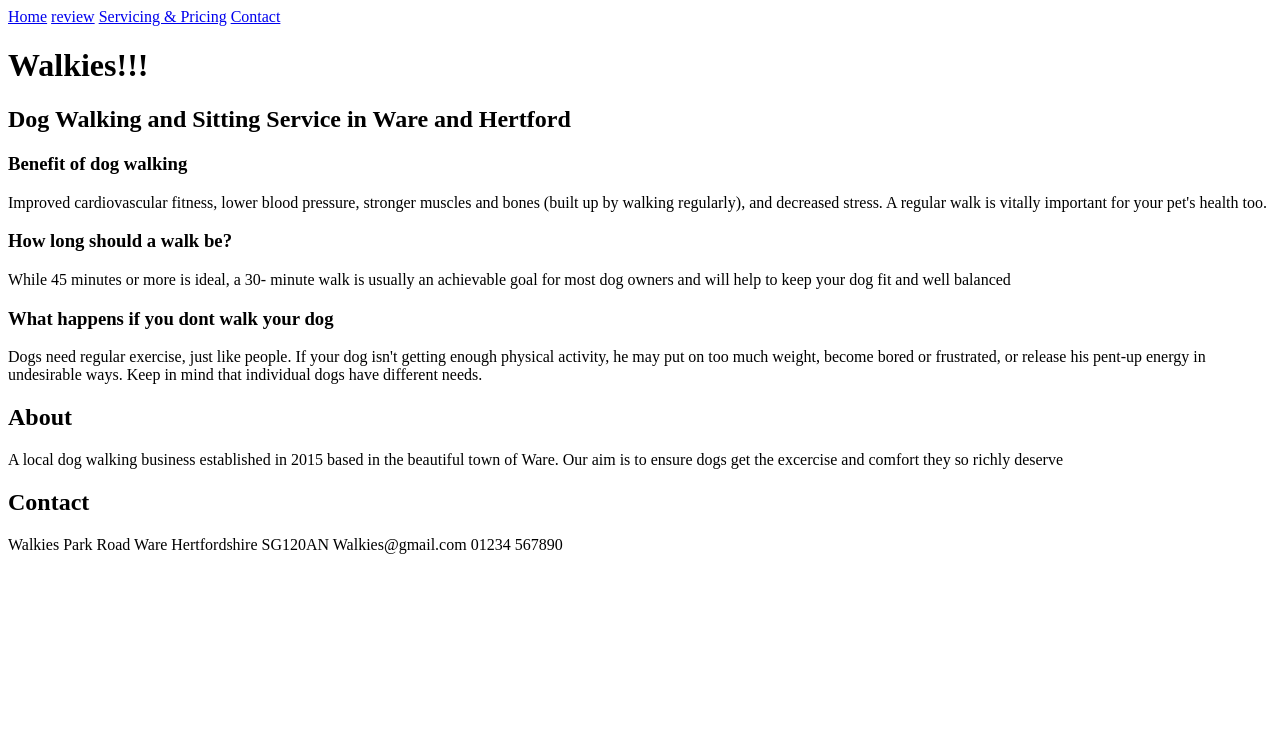
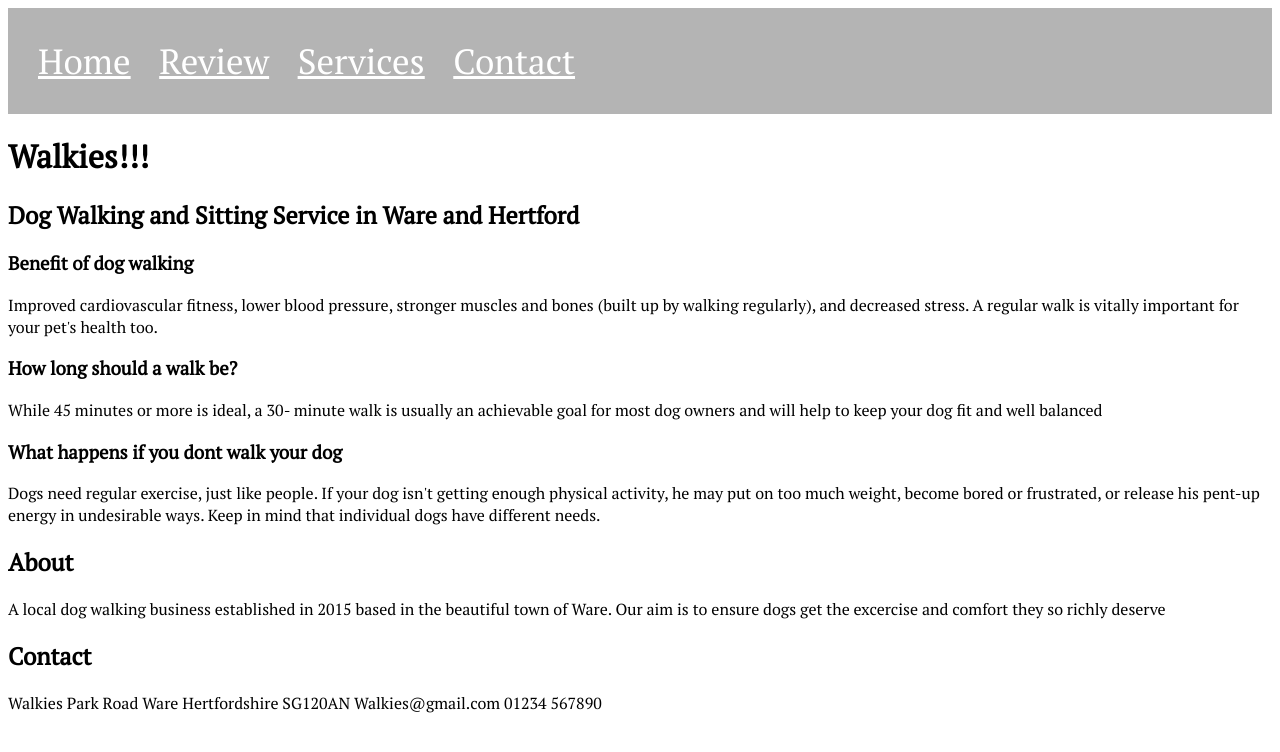
Before and after one commit to Pimmz/Project-1, a plain HTML site: page index.html in a window 1280 px wide. Drawn offline with Linux system fonts and the light colour scheme.

Commit message:
added header and a new font

```diff
--- a/asset/css/style.css
+++ b/asset/css/style.css
@@ -0,0 +1,13 @@
+@import url('https://fonts.googleapis.com/css2?family=Fira+Sans:ital,wght@1,700&family=PT+Serif&display=swap');
+
+body {
+    font-family: pt serif, sans-serif;
+    font-weight: 300;
+}
+
+#menu {
+    padding: 30px;
+    background: #b4b4b4;
+    word-spacing: 20px;
+    font-size: 35px;
+}
--- a/index.html
+++ b/index.html
@@ -9,17 +9,22 @@
     <meta name="keywords" content="dog walking , dog sitting, dog boarding, ware , hertford">
     <meta name="author" content="Steve Mayes">
 
+    <link rel="stylesheet" href="asset/css/style.css">
+
     <title>Walkies</title>
 </head>
 
 <body>
     <header>
+
         <div id="menu">
-            <a href="#Home" aria-label="Jump to the Home section">Home</a>
-            <a href="#review" aria-label="Jump to the review section">review</a>
-            <a href="#Services & Pricing" aria-label="Jump to the Home section">Servicing & Pricing</a>
-            <a href="#contact" aria-label="Jump to the Contact section">Contact</a>
+            <a href="#Home" style="color:white" style="font-family: Fira;">Home</a>
+            <a href="#Review" style="color:white" style="font-family: 'Trebuchet MS';">Review</a>
+            <a href="#Services" style="color:white">Services</a>
+            <a href="#contact" style="color:white">Contact</a>
         </div>
+
+
     </header>
         <div>
             <h1>Walkies!!!</h1>
```
